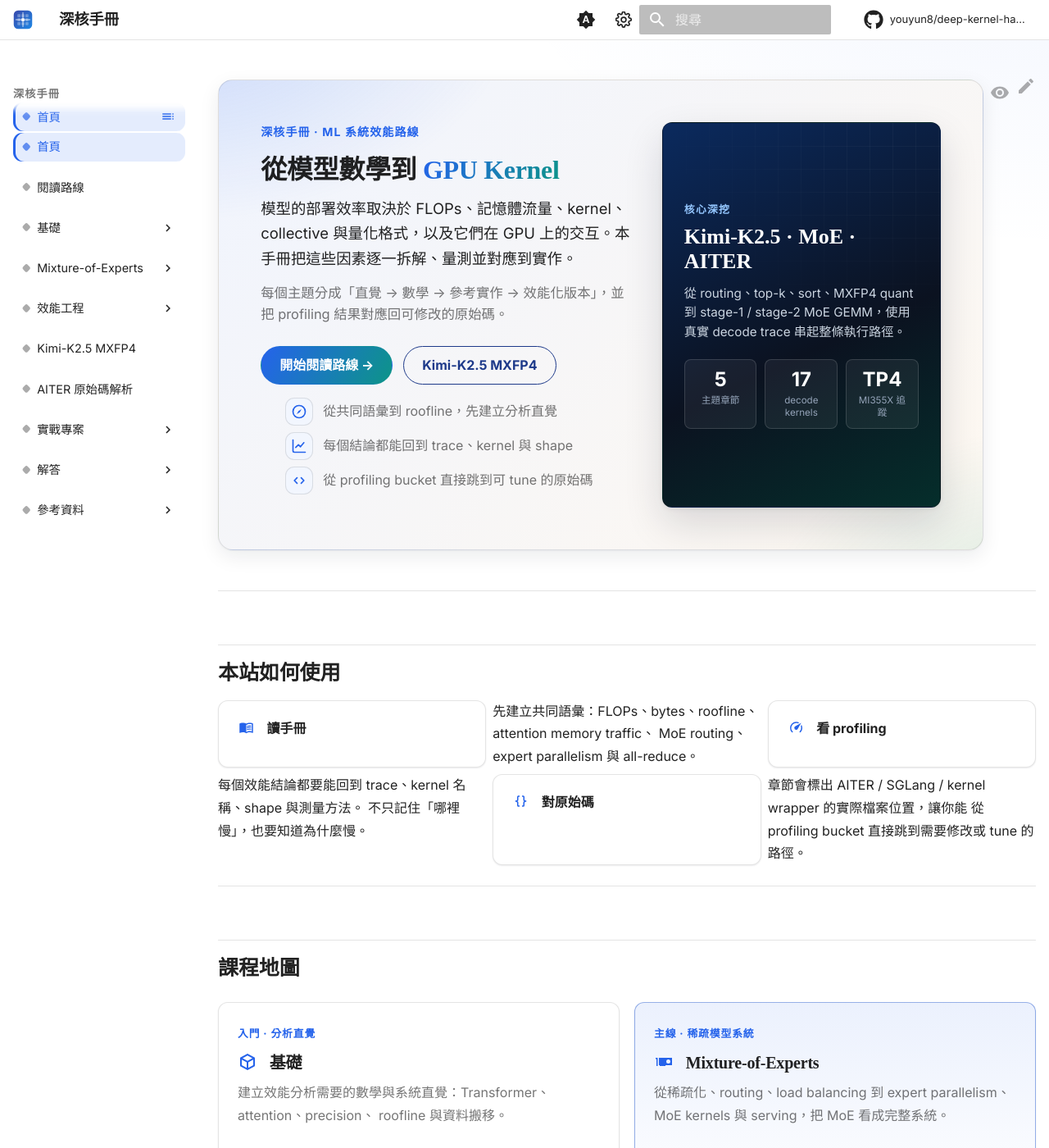
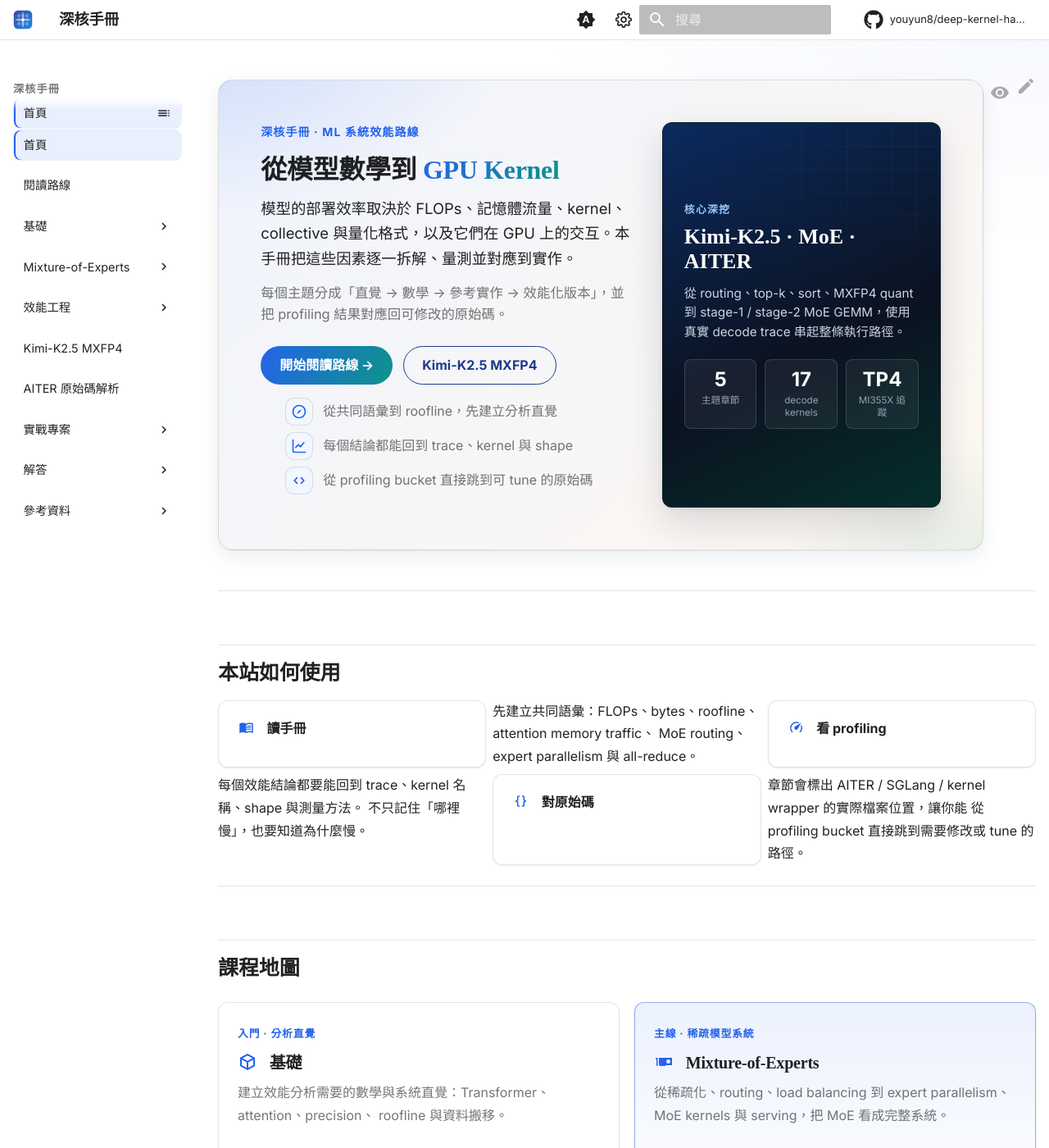
Before and after one commit to youyun8/deep-kernel-handbook, an MkDocs documentation site: the page built from docs/index.md, in a window 1280 px wide and 1400 px high. Shown: the whole window at 82% size. Built offline with MkDocs 1.6.1 and Material for MkDocs 9.7.7, drawn with Linux system fonts in a browser that asks for light colours; comment, search, counter and statistics services are not loaded.

Commit message:
docs: simplify sidebar navigation styling

```diff
--- a/docs/stylesheets/extra.css
+++ b/docs/stylesheets/extra.css
@@ -353,7 +353,7 @@
   height: 1rem;
 }
 
-/* Sidebar: roomier, rounded active pills, clearer hierarchy. */
+/* Sidebar: quiet document navigation with clear hierarchy. */
 .md-nav {
   font-family: var(--ml-sidebar-font);
   font-size: 0.7rem;
@@ -369,7 +369,11 @@
 }
 
 .md-sidebar {
-  padding-top: 1.4rem;
+  padding-top: 1.1rem;
+}
+
+.md-nav--primary > .md-nav__list {
+  padding-right: 0.2rem;
 }
 
 .md-nav__title {
@@ -382,31 +386,22 @@
 
 /* Every clickable row: comfortable padding, rounded hit area, smooth states. */
 .md-nav__item .md-nav__link {
-  border-radius: 0.55rem;
-  padding: 0.34rem 0.62rem;
-  margin: 0.08rem 0;
+  border: 1px solid transparent;
+  border-radius: 0.45rem;
+  padding: 0.32rem 0.58rem;
+  margin: 0.04rem 0;
   color: var(--md-default-fg-color--light);
   transition:
     background-color 140ms ease,
+    border-color 140ms ease,
     color 140ms ease,
+    box-shadow 140ms ease,
     padding-left 140ms ease;
 }
 
 .md-nav--primary .md-nav__item .md-nav__link {
   display: flex;
   align-items: center;
-  gap: 0.42rem;
-}
-
-.md-nav--primary .md-nav__item .md-nav__link::before {
-  content: "";
-  flex: 0 0 0.42rem;
-  width: 0.42rem;
-  height: 0.42rem;
-  border-radius: 0.12rem;
-  background: currentColor;
-  opacity: 0.38;
-  transform: rotate(45deg);
 }
 
 .md-nav--primary .md-nav__item .md-nav__link > .md-ellipsis {
@@ -418,41 +413,38 @@
 }
 
 .md-nav__link:hover {
-  background: var(--ml-surface);
+  border-color: color-mix(in srgb, var(--ml-accent-cool) 16%, transparent);
+  background: color-mix(in srgb, var(--ml-accent-cool) 7%, transparent);
   color: var(--md-default-fg-color);
 }
 
-/* Active page: a soft tinted pill with an accent rail on the leading edge. */
+/* Active page: a restrained tinted row with a leading accent rail. */
 .md-nav__link--active,
 .md-nav__link[aria-current="page"] {
   position: relative;
-  background: color-mix(in srgb, var(--ml-accent-cool) 12%, transparent);
-  color: var(--ml-accent-cool) !important;
+  border-color: color-mix(in srgb, var(--ml-accent-cool) 18%, transparent);
+  background: color-mix(in srgb, var(--ml-accent-cool) 10%, transparent);
+  color: var(--md-default-fg-color) !important;
   font-weight: 500;
 }
 
 .md-nav--primary .md-nav__item .md-nav__link--active,
 .md-nav--primary .md-nav__item .md-nav__link[aria-current="page"] {
-  box-shadow: inset 3px 0 0 var(--ml-accent-cool);
-}
-
-.md-nav--primary .md-nav__item .md-nav__link--active::before,
-.md-nav--primary .md-nav__item .md-nav__link[aria-current="page"]::before {
-  opacity: 0.68;
-}
-
-/* Top-level section labels read as quiet, confident group headers. */
+  box-shadow: inset 2px 0 0 var(--ml-accent-cool);
+}
+
+/* Top-level section labels are calm anchors, not bold chapter banners. */
 .md-nav--primary > .md-nav__list > .md-nav__item > .md-nav__link,
 .md-nav--primary
   > .md-nav__list
   > .md-nav__item
   > .md-nav__container
   > .md-nav__link {
-  margin-top: 0.7rem;
-  padding-left: 0.62rem;
+  margin-top: 0.58rem;
+  padding: 0.36rem 0.58rem;
   font-family: var(--ml-sidebar-font);
   font-size: 0.72rem;
-  font-weight: 500;
+  font-weight: 400;
   letter-spacing: 0;
   color: var(--md-default-fg-color);
 }
@@ -463,9 +455,20 @@
 
 /* Nested children: a faint guide rail so hierarchy is legible at a glance. */
 .md-nav--primary .md-nav__item .md-nav__list {
-  margin-left: 0.62rem;
-  padding-left: 0.55rem;
-  border-left: 1px solid var(--ml-border);
+  margin: 0.12rem 0 0.36rem 0.42rem;
+  padding-left: 0.62rem;
+  border-left: 1px solid
+    color-mix(in srgb, var(--ml-accent-cool) 18%, var(--ml-border));
+}
+
+.md-nav--primary .md-nav__item .md-nav__list .md-nav__link {
+  padding-top: 0.28rem;
+  padding-bottom: 0.28rem;
+  font-size: 0.68rem;
+}
+
+.md-nav--primary .md-nav__item .md-nav__list .md-nav__link:hover {
+  padding-left: 0.7rem;
 }
 
 /* Expand/collapse chevrons inherit the muted ink and animate gently. */
```
